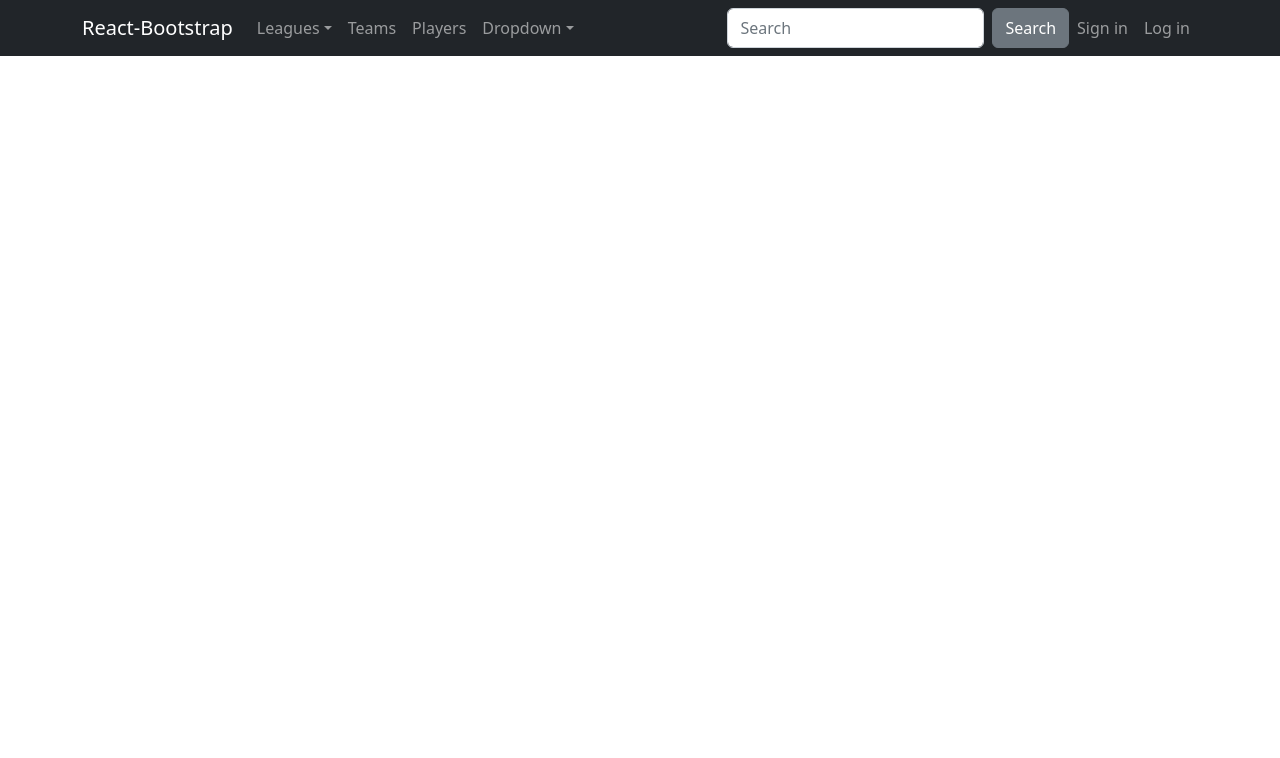
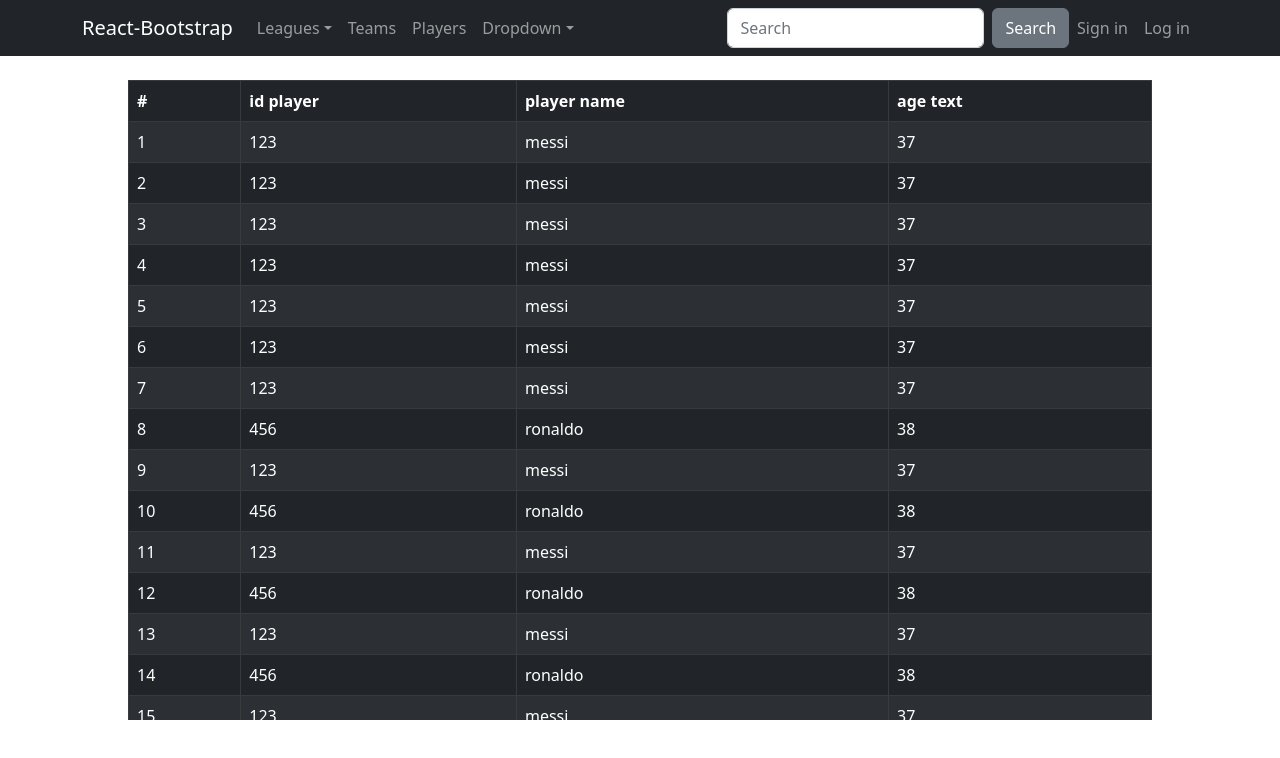
Before and after one commit to sergiul2000/FootballAnalyticsFrontend, a React (Create React App) app in the folder licenta_lupsa_sergiu/my-app/: page / in a window 1280 px wide. Shown: the top 758 px of the page. Built offline with nearby package versions, Linux system fonts and the light colour scheme.

Commit message:
primul exemplu de tabel

```diff
--- a/licenta_lupsa_sergiu/my-app/src/App.js
+++ b/licenta_lupsa_sergiu/my-app/src/App.js
@@ -1,6 +1,6 @@
 // import logo from "./logo.svg";
 import "bootstrap/dist/css/bootstrap.css";
-
+import TableComp from "./components/table/TableComponent";
 import "./App.css";
 
 import MyNavbar from "./navbar.js";
@@ -13,6 +13,7 @@ function App() {
       <header>
         <MyNavbar />
       </header>
+      <TableComp />
       {/* <div className="paragraph"><TableComponent /></div> */}
     </>
   );
--- /dev/null
+++ b/licenta_lupsa_sergiu/my-app/src/components/table/TableComponent.js
@@ -0,0 +1,189 @@
+import React from "react";
+import TableHeader from "./TableHeader";
+import TableContent from "./TableContent";
+// import insertInTable from "./insertInTable";
+import "../../App.css";
+
+const json_example = [
+  {
+    id_player: 123,
+    player_name: "messi",
+    age: 37,
+  },
+  {
+    id_player: 123,
+    player_name: "messi",
+    age: 37,
+  },
+  {
+    id_player: 123,
+    player_name: "messi",
+    age: 37,
+  },
+  {
+    id_player: 123,
+    player_name: "messi",
+    age: 37,
+  },
+  {
+    id_player: 123,
+    player_name: "messi",
+    age: 37,
+  },
+  {
+    id_player: 123,
+    player_name: "messi",
+    age: 37,
+  },
+  {
+    id_player: 123,
+    player_name: "messi",
+    age: 37,
+  },
+  {
+    id_player: 456,
+    player_name: "ronaldo",
+    age: 38,
+  },
+  {
+    id_player: 123,
+    player_name: "messi",
+    age: 37,
+  },
+  {
+    id_player: 456,
+    player_name: "ronaldo",
+    age: 38,
+  },
+  {
+    id_player: 123,
+    player_name: "messi",
+    age: 37,
+  },
+  {
+    id_player: 456,
+    player_name: "ronaldo",
+    age: 38,
+  },
+  {
+    id_player: 123,
+    player_name: "messi",
+    age: 37,
+  },
+  {
+    id_player: 456,
+    player_name: "ronaldo",
+    age: 38,
+  },
+  {
+    id_player: 123,
+    player_name: "messi",
+    age: 37,
+  },
+  {
+    id_player: 456,
+    player_name: "ronaldo",
+    age: 38,
+  },
+  {
+    id_player: 123,
+    player_name: "messi",
+    age: 37,
+  },
+  {
+    id_player: 456,
+    player_name: "ronaldo",
+    age: 38,
+  },
+  {
+    id_player: 123,
+    player_name: "messi",
+    age: 37,
+  },
+  {
+    id_player: 456,
+    player_name: "ronaldo",
+    age: 38,
+  },
+  {
+    id_player: 123,
+    player_name: "messi",
+    age: 37,
+  },
+  {
+    id_player: 456,
+    player_name: "ronaldo",
+    age: 38,
+  },
+  {
+    id_player: 123,
+    player_name: "messi",
+    age: 37,
+  },
+  {
+    id_player: 456,
+    player_name: "ronaldo",
+    age: 38,
+  },
+  {
+    id_player: 123,
+    player_name: "messi",
+    age: 37,
+  },
+  {
+    id_player: 456,
+    player_name: "ronaldo",
+    age: 38,
+  },
+  {
+    id_player: 123,
+    player_name: "messi",
+    age: 37,
+  },
+  {
+    id_player: 456,
+    player_name: "ronaldo",
+    age: 38,
+  },
+];
+
+function TableComponent() {
+  let nr_of_element = 0;
+  const text = {
+    id_player_text: "id player",
+    player_name_text: "player name",
+    age_text: "age text",
+  };
+  return (
+    // <div className="containerContainer">
+    <div className=" tableContainer ">
+      <table className=" table  table-striped table-hover table-bordered table-dark ">
+        <thead>
+          <TableHeader
+            id_text={text.id_player_text}
+            player_text={text.player_name_text}
+            age_text={text.age_text}
+          />
+        </thead>
+        <tbody>
+          {json_example.map((player) => {
+            nr_of_element += 1;
+            return (
+              <TableContent
+                key={nr_of_element}
+                nr_row={nr_of_element}
+                id_player={player.id_player}
+                player_name={player.player_name}
+                age={player.age}
+              />
+            );
+          })}
+        </tbody>
+      </table>
+    </div>
+  );
+}
+
+// window.onload(insertInTable(nr_of_element, "ana", "are", "mere"));
+
+export default TableComponent;
--- /dev/null
+++ b/licenta_lupsa_sergiu/my-app/src/components/table/TableContent.js
@@ -0,0 +1,14 @@
+import React from "react";
+
+function TableContent({ nr_row, id_player, player_name, age }) {
+  return (
+    <tr>
+      <td scope="col">{nr_row}</td>
+      <td scope="col">{id_player}</td>
+      <td scope="col">{player_name}</td>
+      <td scope="col">{age}</td>
+    </tr>
+  );
+}
+
+export default TableContent;
--- /dev/null
+++ b/licenta_lupsa_sergiu/my-app/src/components/table/TableHeader.js
@@ -0,0 +1,14 @@
+import React from "react";
+
+function TableHeader({ id_text, player_text, age_text }) {
+  return (
+    <tr class="tableHead">
+      <th scope="col">#</th>
+      <th scope="col">{id_text}</th>
+      <th scope="col">{player_text}</th>
+      <th scope="col">{age_text}</th>
+    </tr>
+  );
+}
+
+export default TableHeader;
--- a/licenta_lupsa_sergiu/my-app/src/index.css
+++ b/licenta_lupsa_sergiu/my-app/src/index.css
@@ -1,13 +1,38 @@
 body {
   margin: 0;
-  font-family: -apple-system, BlinkMacSystemFont, 'Segoe UI', 'Roboto', 'Oxygen',
-    'Ubuntu', 'Cantarell', 'Fira Sans', 'Droid Sans', 'Helvetica Neue',
+  font-family: -apple-system, BlinkMacSystemFont, "Segoe UI", "Roboto", "Oxygen",
+    "Ubuntu", "Cantarell", "Fira Sans", "Droid Sans", "Helvetica Neue",
     sans-serif;
   -webkit-font-smoothing: antialiased;
   -moz-osx-font-smoothing: grayscale;
 }
 
 code {
-  font-family: source-code-pro, Menlo, Monaco, Consolas, 'Courier New',
+  font-family: source-code-pro, Menlo, Monaco, Consolas, "Courier New",
     monospace;
 }
+
+.tableContainer {
+  /* margin: 20px;
+  display: flex;
+  justify-content: center;
+  align-items: center;
+  max-height: 100vh; */
+  /* margin: auto;
+  width: 50%;
+  border: 3px solid green;
+  padding: 10px; */
+  max-width: 80%;
+  max-height: 80%;
+  position: absolute;
+  top: 50%;
+  left: 50%;
+  transform: translate(-50%, -50%);
+  width: 80%;
+  overflow: scroll;
+  overflow-x: hidden;
+}
+.tableHead {
+  position: sticky;
+  top: 0;
+}
```
Also changed, not shown: licenta_lupsa_sergiu/my-app/src/table.js (deleted, +0 -23 lines).
